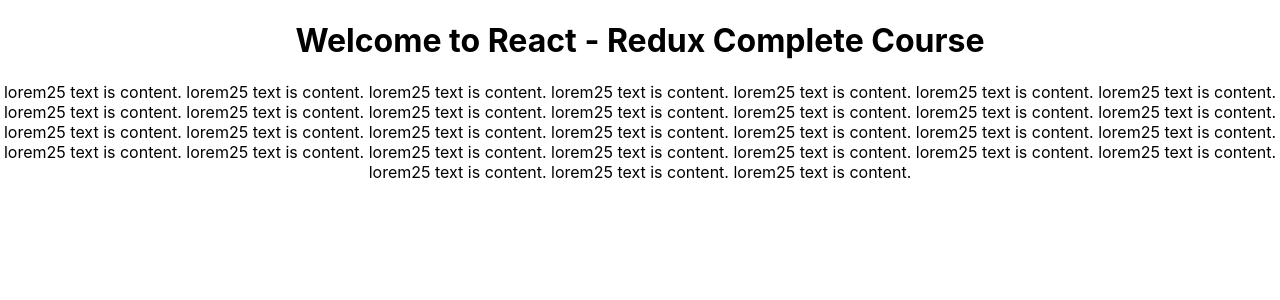
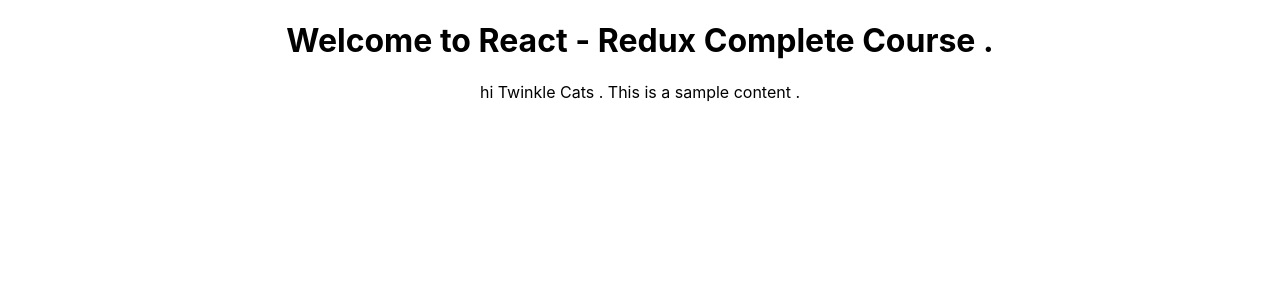
Before and after one commit to 1ibrahimtsc/ReactjsTutorial, a React (Create React App) app: page / in a window 1280 px wide. Shown: the top 300 px of the page. Built offline with nearby package versions, Linux system fonts and the light colour scheme.

Commit message:
tutorial 3

```diff
--- a/src/App.css
+++ b/src/App.css
@@ -23,6 +23,10 @@
   color: #61dafb;
 }
 
+.ptag {
+  color:red;
+}
+
 @keyframes App-logo-spin {
   from {
     transform: rotate(0deg);
@@ -30,4 +34,5 @@
   to {
     transform: rotate(360deg);
   }
+
 }
--- a/src/App.js
+++ b/src/App.js
@@ -1,14 +1,35 @@
-import React from 'react';
+import React, {Component} from 'react';
 import logo from './logo.svg';
 import './App.css';
 
-function App() {
-  return (
-    <div className="App">
-      <h1>Welcome to React - Redux Complete Course</h1>
-      <p>lorem25 text is content. lorem25 text is content. lorem25 text is content. lorem25 text is content. lorem25 text is content. lorem25 text is content. lorem25 text is content. lorem25 text is content. lorem25 text is content. lorem25 text is content. lorem25 text is content. lorem25 text is content. lorem25 text is content. lorem25 text is content. lorem25 text is content. lorem25 text is content. lorem25 text is content. lorem25 text is content. lorem25 text is content. lorem25 text is content. lorem25 text is content. lorem25 text is content. lorem25 text is content. lorem25 text is content. lorem25 text is content. lorem25 text is content. lorem25 text is content. lorem25 text is content. lorem25 text is content. lorem25 text is content. lorem25 text is content. </p>
-    </div>
-  );
+
+class App extends Component {
+
+  render() {
+
+    let h = 'Welcome to React - Redux Complete Course .'
+    let p1 = 'Twinkle Cats .'
+    let p2 = 'This is a sample content .'
+    return (
+      <div className="App">
+        <h1> { h } </h1>
+        <p> hi {p1 ? p1 : 'no data'} {p2} </p>
+
+      </div>
+    );
+   /*
+
+    return React.createElement('div', {className: 'App'}, [
+      React.createElement('h1', null, 'Welcome to React - Redux Complete Course'),
+      React.createElement('p', null, 'This is a sample content.'),
+      React.createElement('p', {className: 'ptag'}, 'This is a sample content.'),
+    ] )
+
+    */
+
+  }
+
+
 }
 
 export default App;
```
